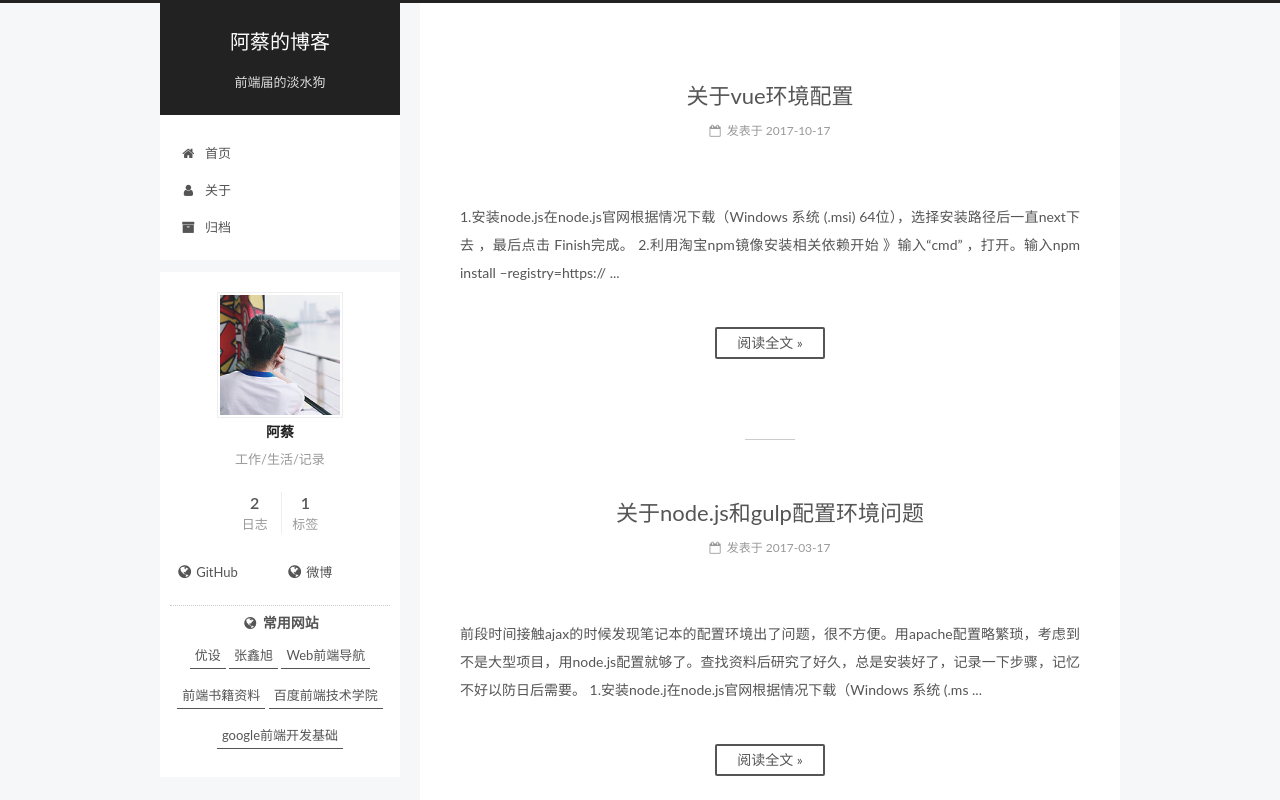
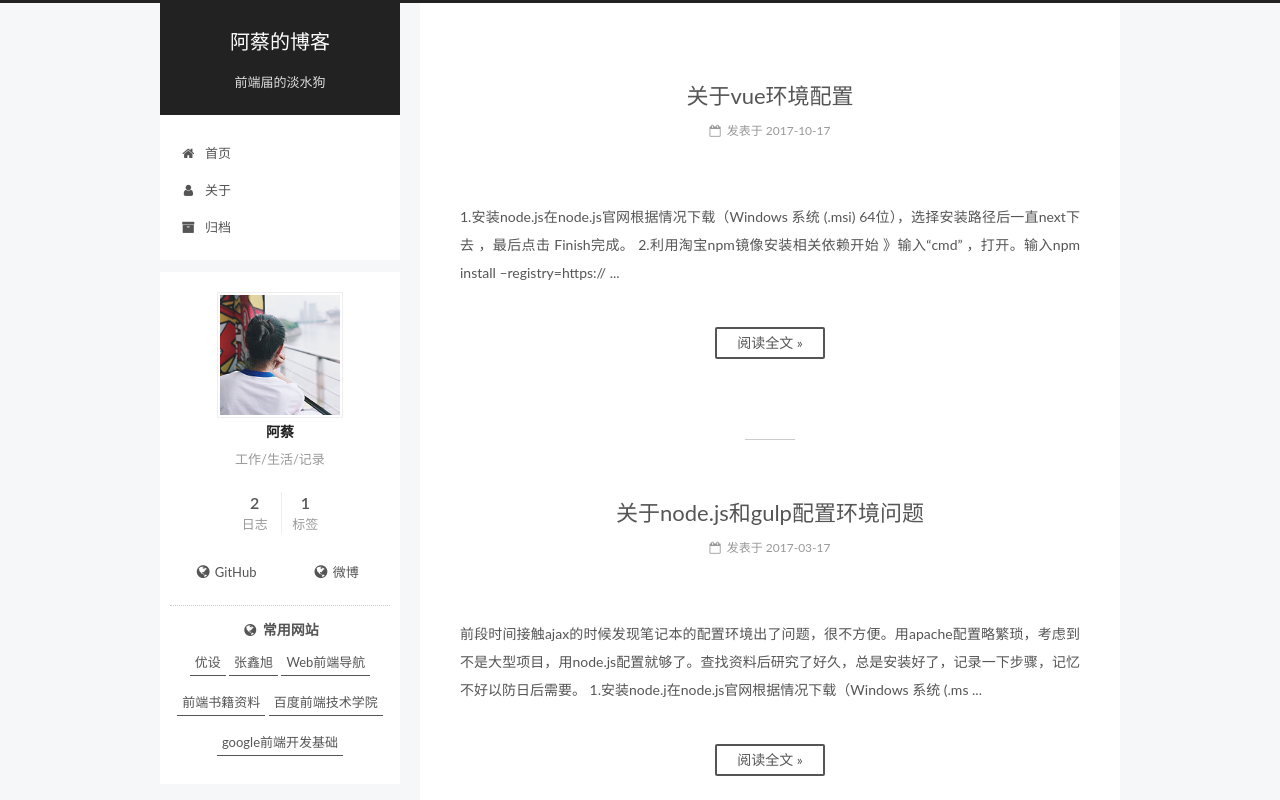
Before and after one commit to hicai/hicai.github.io, a plain HTML site: page index.html in a window 1280 px wide. Shown: the top 800 px of the page. Drawn offline with Linux system fonts and the light colour scheme.

Commit message:
Site updated: 2018-03-18 15:36:20

```diff
--- a/css/main.css
+++ b/css/main.css
@@ -1823,7 +1823,7 @@ pre .javascript .function {
   width: 4px;
   height: 4px;
   border-radius: 50%;
-  background: #2fffa3;
+  background: #98ff98;
 }
 .links-of-blogroll {
   font-size: 13px;
@@ -2922,6 +2922,7 @@ pre .javascript .function {
 .links-of-author-item {
   margin: 5px 0 0;
   width: 50%;
+  text-align: center;
 }
 .links-of-author-item a {
   max-width: 216px;
@@ -2952,7 +2953,7 @@ pre .javascript .function {
 .links-of-blogroll {
   text-align: center;
   margin-top: 20px;
-  padding: 3px 0 0;
+  padding: 10px 0 0;
   border-top: 1px dotted #ccc;
 }
 .links-of-blogroll-title {
```
Also changed, not shown: images/favicon-32x32-next.png.
